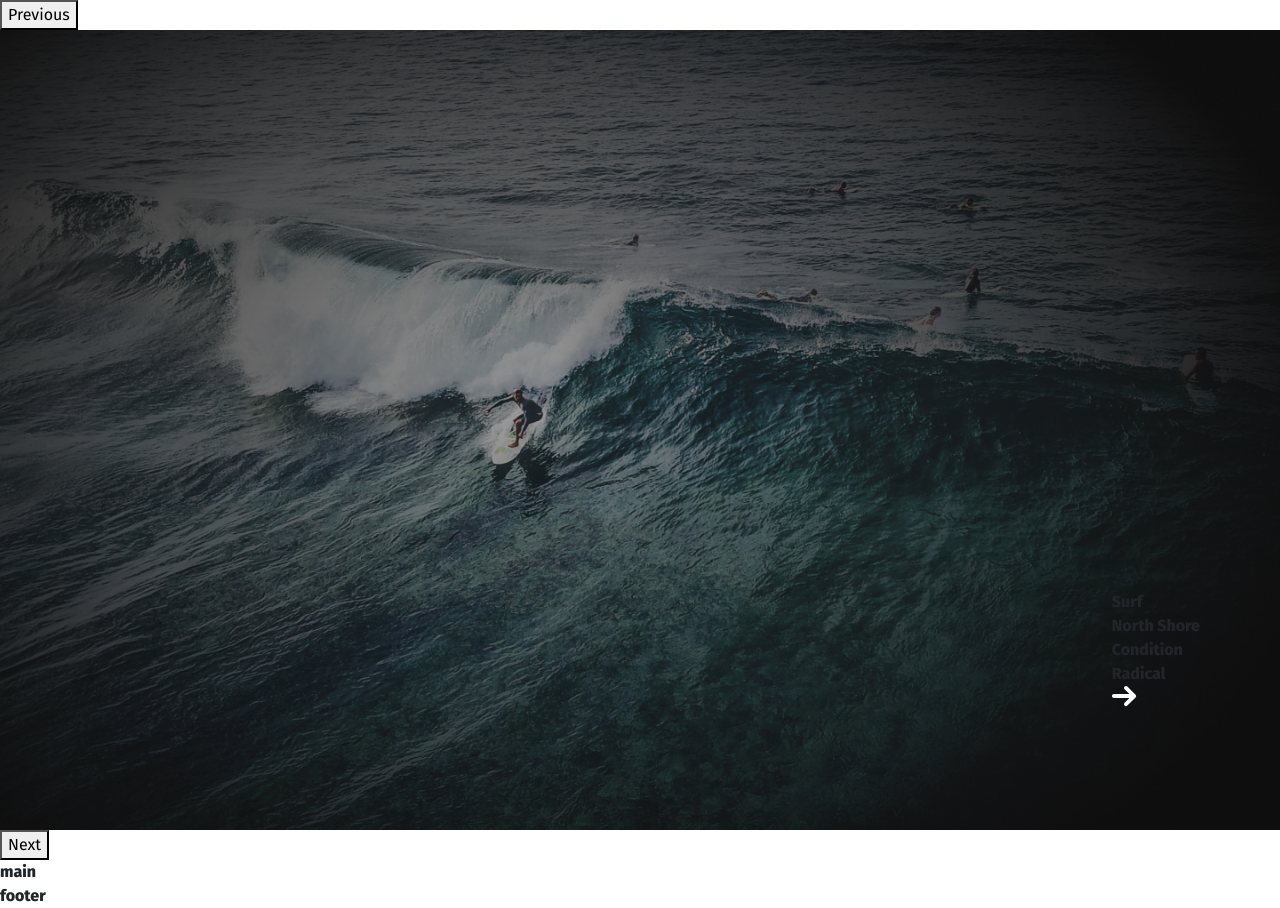
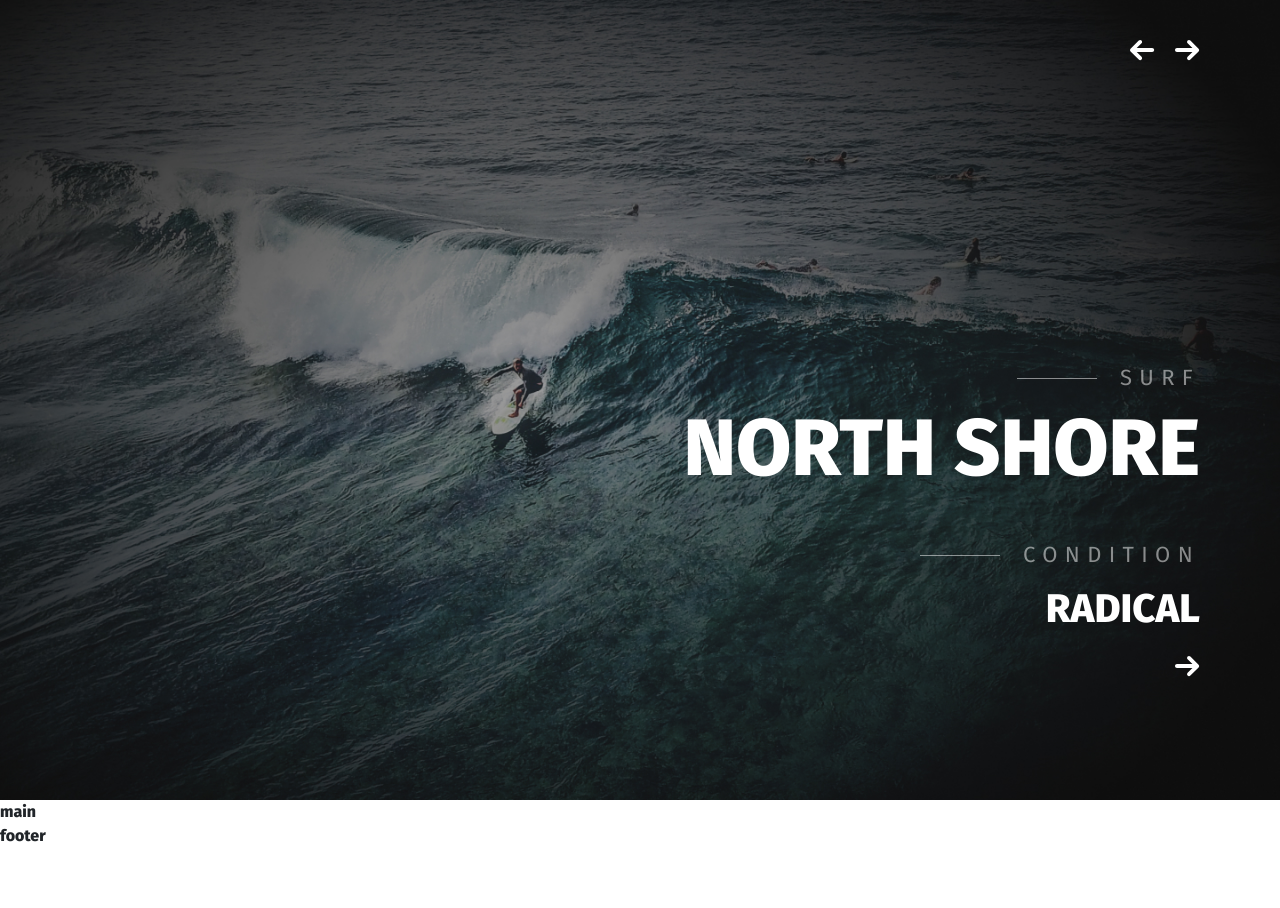
Before and after one commit to ssamarin/GoSurf, a website: page src/index.html in a window 1280 px wide. After the commit the page ends 848 px from the top, so only its background shows below. Drawn offline with nearby package versions, Linux system fonts and the light colour scheme; files that its build step writes are made by us from their sources.

Commit message:
add header slider

```diff
--- a/src/js/script.js
+++ b/src/js/script.js
@@ -1,6 +1,8 @@
 $(function() {
     $('.header__slider').slick({
         infinite: true,
-        fade: true
+        fade: true,
+        prevArrow: '<img class="header__slider_arrows header__slider_arrows-left" src="icons/arrow_left.svg" alt="arrow">',
+        nextArrow: '<img class="header__slider_arrows header__slider_arrows-right" src="icons/arrow_right.svg" alt="arrow">'
     });
 });
--- a/src/sass/base/global.scss
+++ b/src/sass/base/global.scss
@@ -20,19 +20,24 @@ a {
     text-decoration: none;
 }
 
-// .subtitle-left {
-// font-style: normal;
-// font-weight: 400;
-// font-size: 22px;
-// line-height: 32px;
-// /* identical to box height, or 145% */
-
-// text-align: right;
-// letter-spacing: 7.33333px;
-// text-transform: uppercase;
-
-// color: #FFFFFF;
-
-//         mix-blend-mode: normal;
-//         opacity: 0.5;
-// }
+.subtitle-left {
+    padding-left: 103px;
+    position: relative;
+    display: inline-block;
+    font-weight: 400;
+    font-size: 22px;
+    line-height: 145%;
+    letter-spacing: 7.33333px;
+    text-transform: uppercase;
+    opacity: 0.5;
+    color: #FFF;
+    &::before {
+        content: '';
+        position: absolute;
+        left: 0;
+        top: 50%;
+        width: 80px;
+        height: 1px;
+        background-color: #fff;
+    }
+}
--- a/src/sass/blocks/_header.scss
+++ b/src/sass/blocks/_header.scss
@@ -1,4 +1,6 @@
 .header {
+    position: relative;
+    height: 100vh;
     &__slider {
         &-item {
             position: relative;
@@ -9,6 +11,35 @@
             position: absolute;
             right: 80px;
             bottom: 116px;
+            text-align: right;
+            text-transform: uppercase;
+            color: #fff;
+        }
+        &-title {
+            margin-bottom: 48px;
+            font-size: 80px;
+            line-height: 108%;
+            color: #FFFFFF;
+        }
+        &-subtitle {
+            margin-bottom: 11px;
+        }
+        &-text {
+            margin-bottom: 20px;
+            font-weight: 800;
+            font-size: 40px;
+            line-height: 135%;
+            color: #FFF;
+        }
+        &_arrows {
+            position: absolute;
+            top: 40px;
+            right: 80px;
+            z-index: 2;
+            cursor: pointer;
+            &-left {
+                right: 125px;
+            }
         }
     }
 }
```
Also changed, not shown: src/index.html (+2 -2 lines), dist/css/base/global.min.css, dist/css/style.min.css, dist/icons/arrow_left.svg (added), dist/js/script.js, src/icons/arrow_left.svg (added).
